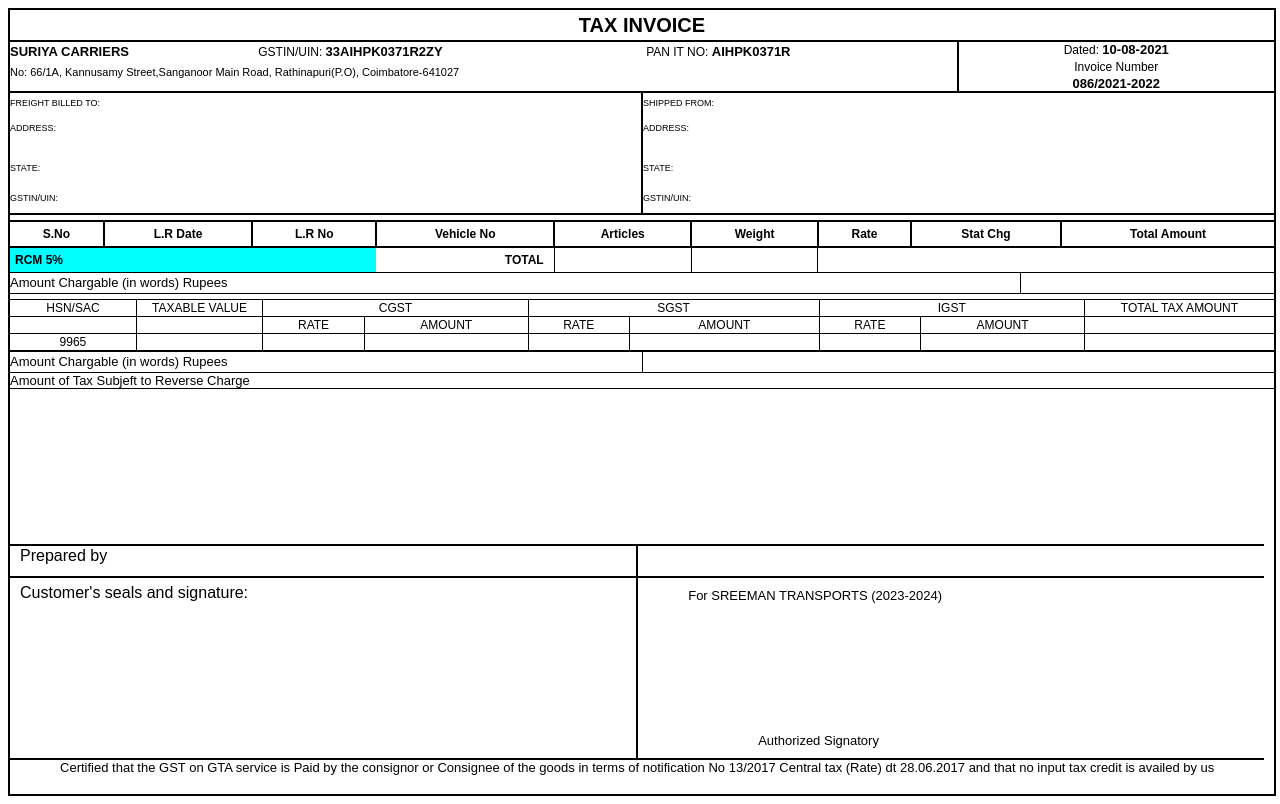
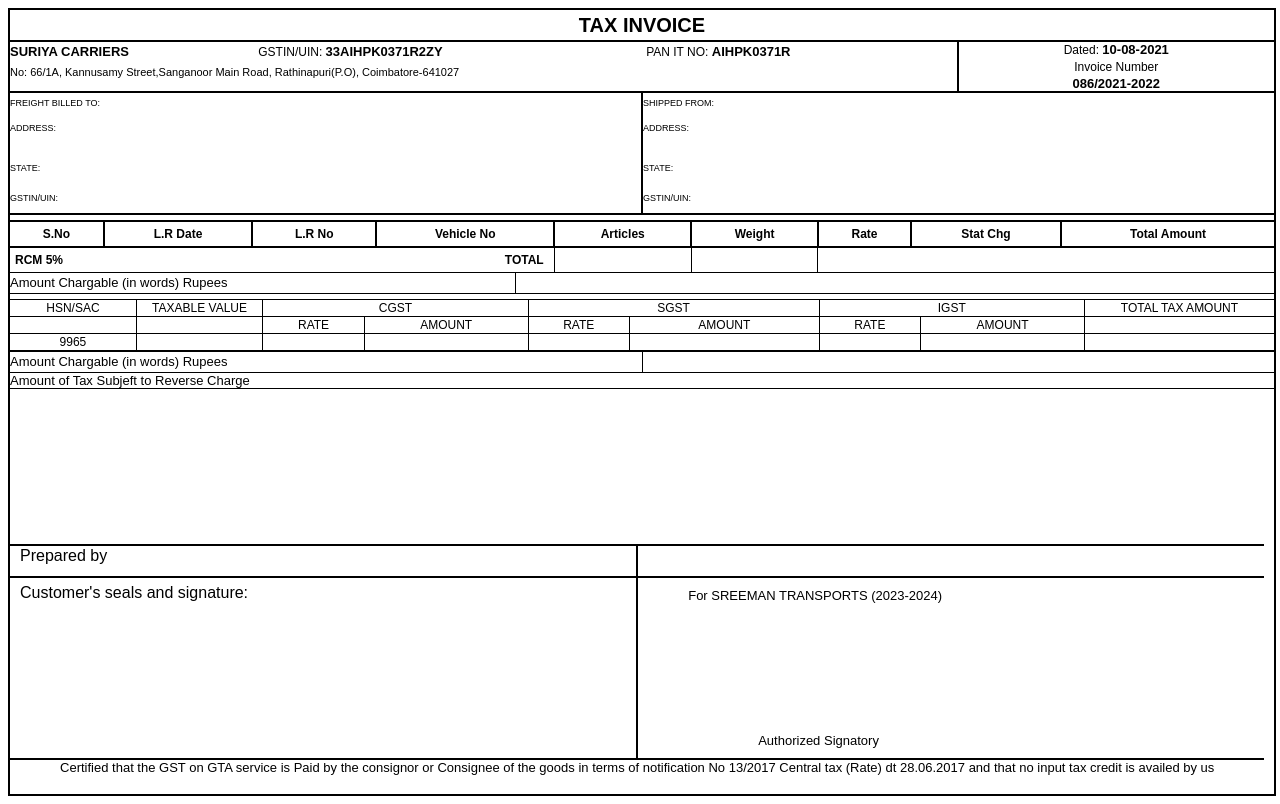
Before and after one commit to hemanthkannan/ERP, a Django app: template templates/Invoice.html in a window 1280 px wide. Run offline with Django 4.2, Linux system fonts and the light colour scheme; the template is opened without the code that fills it, so the values that code supplies are empty.

Commit message:
updated from office

```diff
--- a/static/css/invoice.css
+++ b/static/css/invoice.css
@@ -332,7 +332,7 @@
 .invoice-table tfoot tr td:first-child{
     border-left:none;
     text-align: left;
-    background-color: aqua;
+
 }
 
 
@@ -360,13 +360,13 @@
 }
 
 .amountwords-container{
-  flex:0.2;
+  flex:0.6;
   border-right:none;
 
 }
 
 .amounttitle-container{
-  flex:0.8;
+  flex:0.4;
 }
 
 .GST_TABLE{
```
Also changed, not shown: ERP/views.py (+10 -4 lines), 1 other file.
